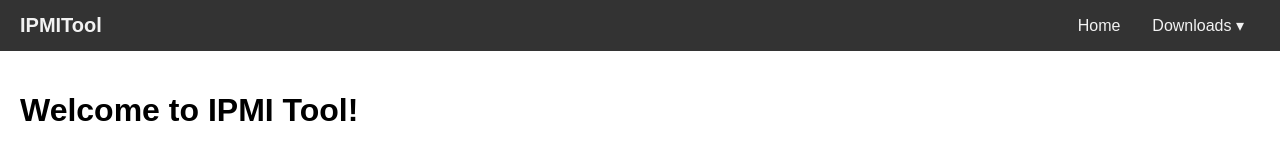
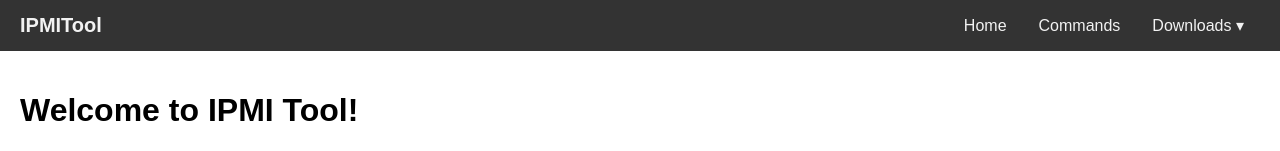
Before and after one commit to TMKCRepo/ipmitool.xyz, a plain HTML site: page index.html in a window 1280 px wide. Shown: the top 151 px of the page. Drawn offline with Linux system fonts and the light colour scheme.

Commit message:
Update index.html

```diff
--- a/index.html
+++ b/index.html
@@ -88,6 +88,7 @@
 <div class="navbar">
   <div class="logo">IPMITool</div>
   <a href="/">Home</a>
+  <a href="/commands/">Commands</a>
 
   <div class="dropdown">
     <button class="dropbtn">Downloads ▾</button>
```
